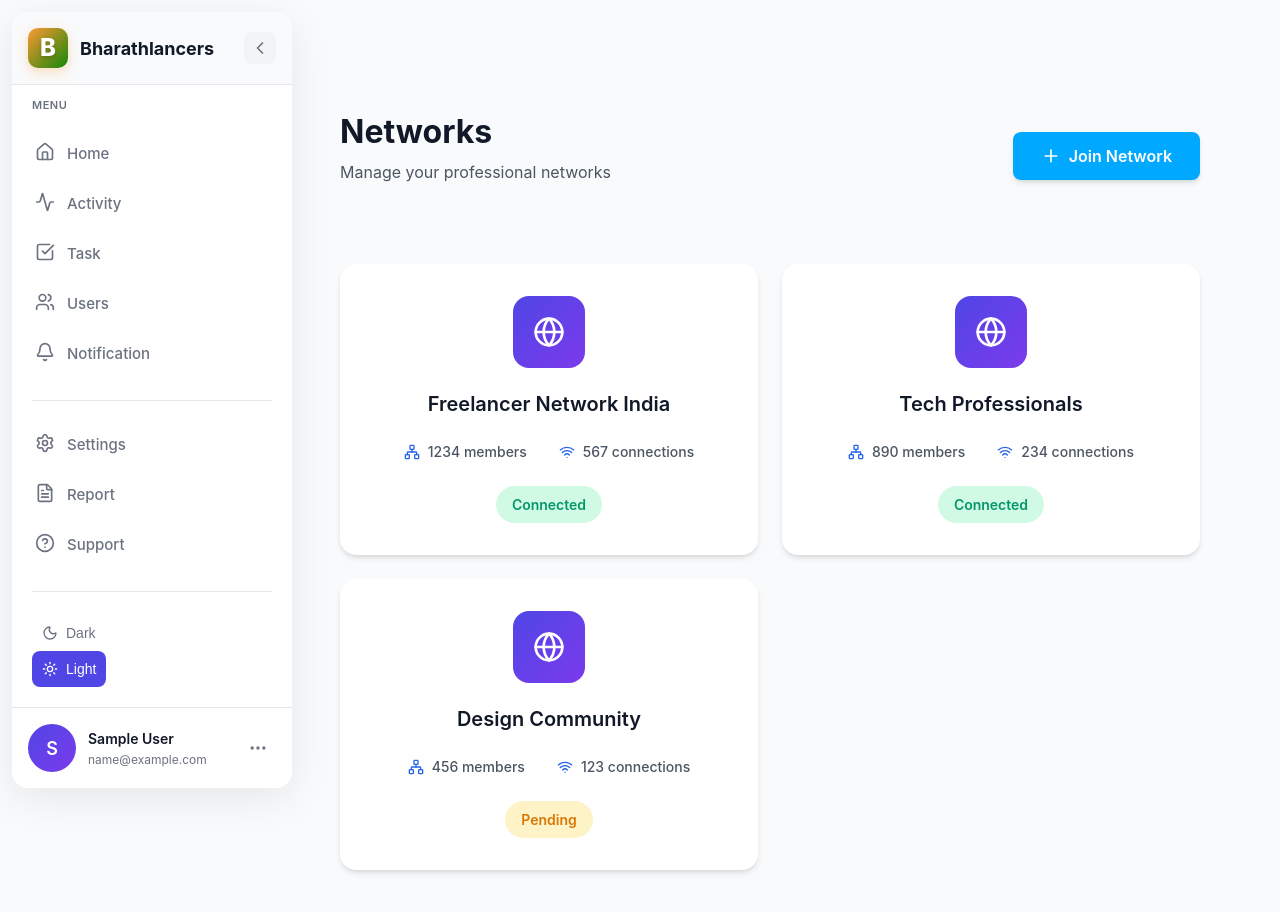
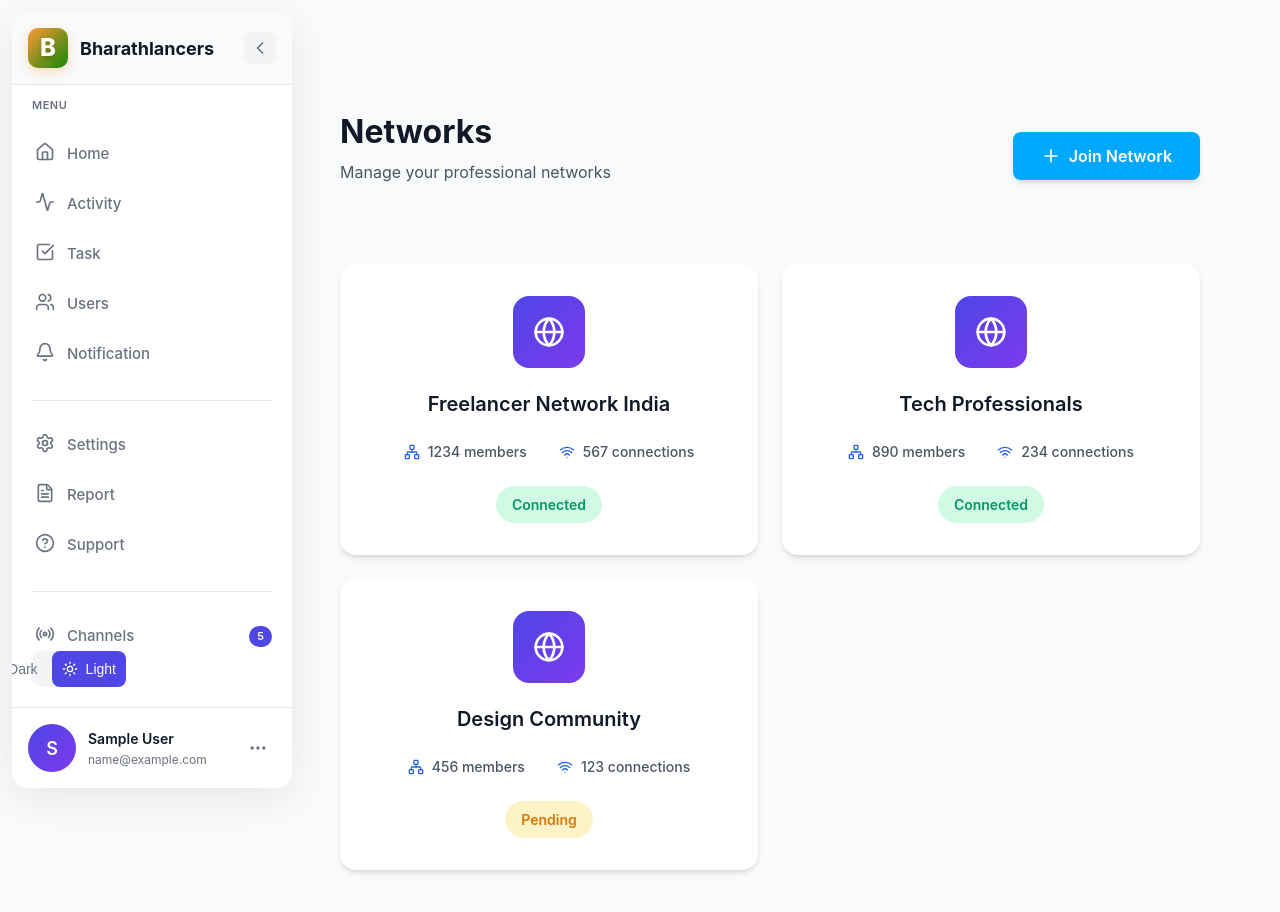
Before and after one commit to aragulkumar/bharat-lancer, a React (Vite) app in the folder frontend/: page /networks in a window 1280 px wide. Shown: the top 912 px of the page. Built offline with nearby package versions, Linux system fonts and the light colour scheme; sample sign-in values are in the browser's storage.

Commit message:
fix: display Dark/Light theme toggle buttons side by side

```diff
--- a/frontend/src/components/Sidebar.jsx
+++ b/frontend/src/components/Sidebar.jsx
@@ -209,6 +209,7 @@
             {/* Theme Switcher */}
             {!collapsed && (
                 <div className="theme-switcher">
+                    <div className="theme-toggle">
                         <button
                             className={`theme-option ${theme === 'dark' ? 'active' : ''}`}
                             onClick={() => theme !== 'dark' && toggleTheme()}
@@ -223,6 +224,7 @@
                             <Sun size={16} />
                             <span>Light</span>
                         </button>
+                    </div>
                 </div>
             )}
 
```
Lines whose indentation alone changed are shown as unchanged.
